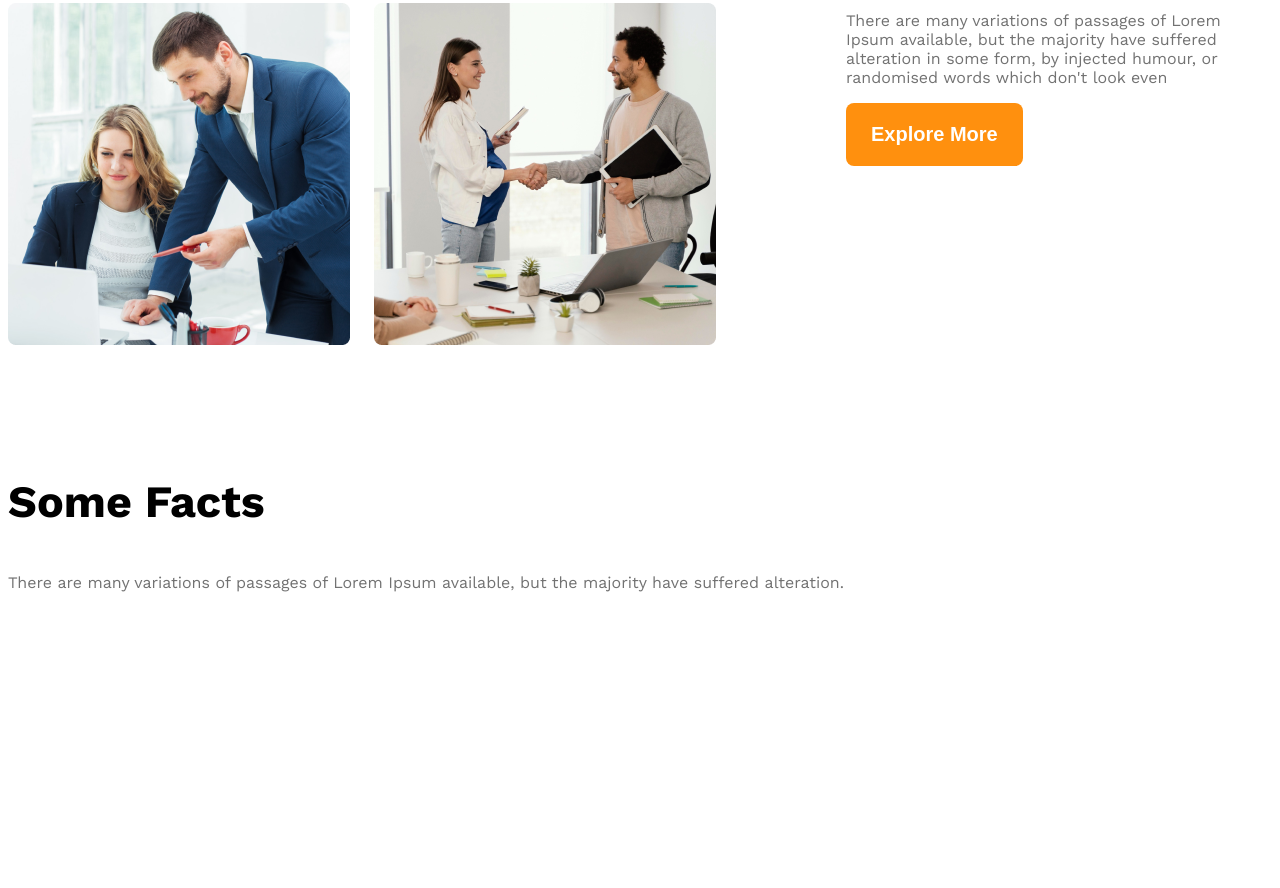
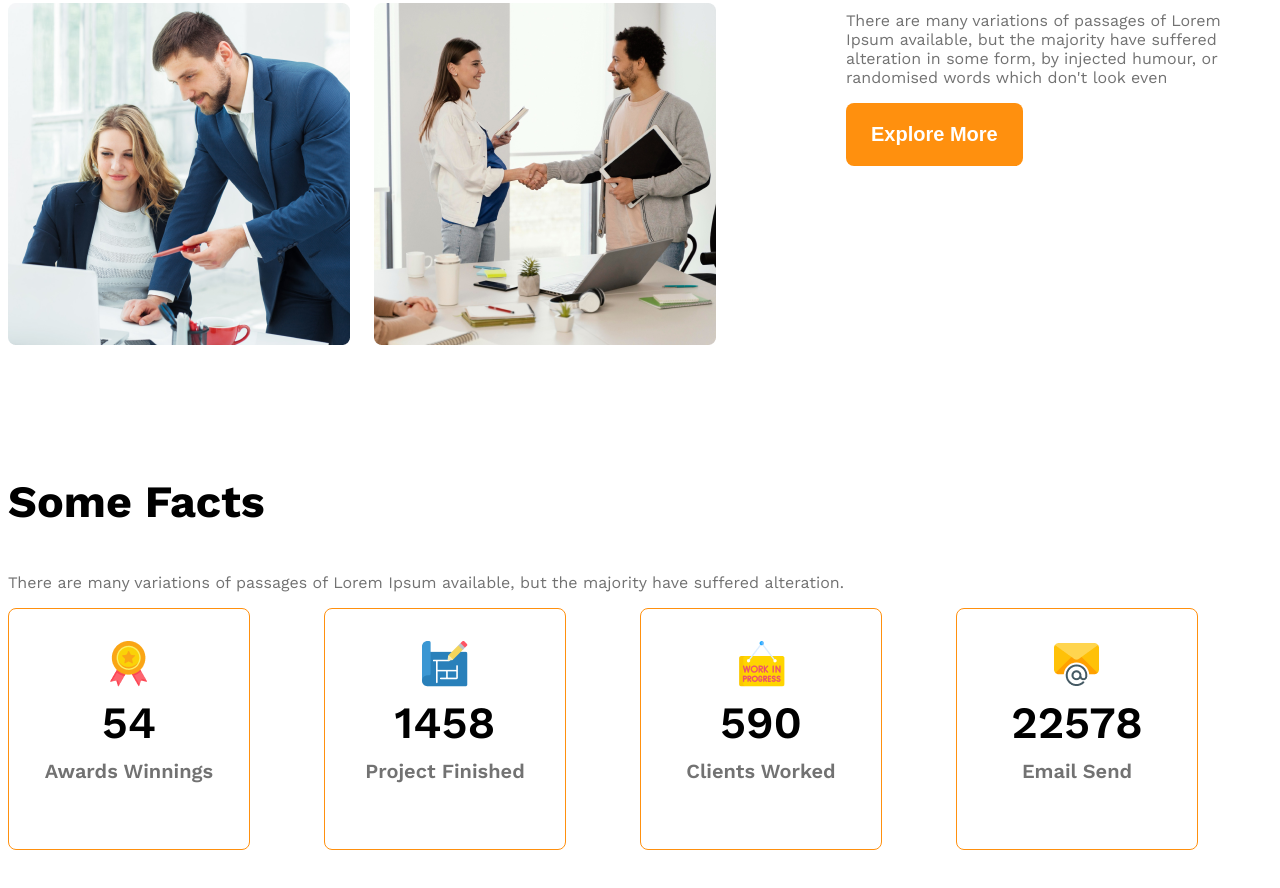
Before and after one commit to sahadat-nayem/G3-Architects-Website, a plain HTML site: page index.html in a window 1280 px wide. Shown: the part 1692-2580 px from the top of the page. Drawn offline with nearby package versions, Linux system fonts and the light colour scheme; a web font is replaced by a local one.

Commit message:
added new code

```diff
--- a/index.html
+++ b/index.html
@@ -48,28 +48,36 @@
         <!-- Features will enjoy -->
          <section>
             <h3 class="section-title">Some Facts</h3>
-            <p class="text-light-gray">There are many variations of passages of Lorem Ipsum available, but the majority have suffered alteration.</p>
+            <p class="text-light-gray fact-description">There are many variations of passages of Lorem Ipsum available, but the majority have suffered alteration.</p>
             <div class="facts-container">
-                <!-- .fact*4>img.fact-icon+h4.fact-number+h5.fact-name  -->
-                <div class="fact">
-                    <img src="" alt="" class="fact-icon">
-                    <h4 class="fact-number"></h4>
-                    <h5 class="fact-name"></h5>
+                <!-- .fact-card*4>img.fact-icon+h4.fact-number+h5.fact-name  -->
+                <div class="fact-card display-flex">
+                    <div>
+                        <img src="images/icons/ribon.png" alt="" class="fact-icon">
+                        <h4 class="fact-number">54</h4>
+                        <h5 class="fact-name">Awards Winnings</h5>
+                    </div>
                 </div>
-                <div class="fact">
-                    <img src="" alt="" class="fact-icon">
-                    <h4 class="fact-number"></h4>
-                    <h5 class="fact-name"></h5>
+                <div class="fact-card display-flex">
+                    <div>
+                        <img src="images/icons/projects.png" alt="" class="fact-icon">
+                        <h4 class="fact-number">1458</h4>
+                        <h5 class="fact-name">Project Finished</h5>
+                    </div>
                 </div>
-                <div class="fact">
-                    <img src="" alt="" class="fact-icon">
-                    <h4 class="fact-number"></h4>
-                    <h5 class="fact-name"></h5>
+                <div class="fact-card display-flex">
+                    <div>
+                        <img src="images/icons/customers.png" alt="" class="fact-icon">
+                    <h4 class="fact-number">590</h4>
+                    <h5 class="fact-name">Clients Worked</h5>
+                    </div>
                 </div>
-                <div class="fact">
-                    <img src="" alt="" class="fact-icon">
-                    <h4 class="fact-number"></h4>
-                    <h5 class="fact-name"></h5>
+                <div class="fact-card display-flex">
+                    <div>
+                        <img src="images/icons/email.png" alt="" class="fact-icon">
+                        <h4 class="fact-number">22578</h4>
+                        <h5 class="fact-name">Email Send</h5>
+                    </div>
                 </div>
             </div>
          </section>
--- a/styles/architects.css
+++ b/styles/architects.css
@@ -117,6 +117,36 @@ font-size: 4rem;
     font-weight: 500;
 }
 
+/* Some facts related style */
+.facts-container{
+    display: grid;
+    grid-template-columns: repeat(4, 1fr);
+}
+.fact-card{
+    border: 1px solid #FF900E;
+    width: 240px;
+    height: 240px;
+    border-radius: 8px;
+    text-align: center;
+    justify-content: center;
+    align-items: center;
+}
+.fact-number{
+    font-size: 2.8rem;
+    font-weight: 600;
+    margin-top: 5px;
+    margin-bottom: 10px;
+}
+.fact-name{
+    font-size: 1.25rem;
+    font-weight: 600;
+    margin-top: 10px;
+    color: #727272;
+}
+.fact_description{
+    max-width: 540px;
+}
+
 /* Responsive Media Query */
 @media screen and (max-width:576px) {
     .navbar,
```
